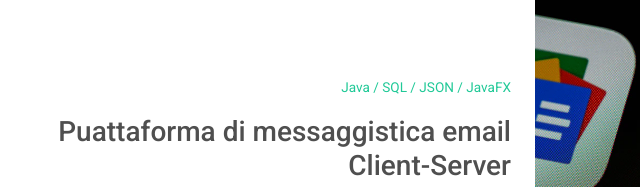
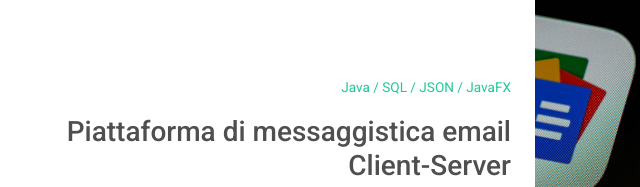
Before and after one commit to Oselium/Oselium.github.io, a plain HTML site: page index.html in a window 1280 px wide. Shown: the part 4021-4208 px from the top of the page, 105-745 px from the left. Drawn offline with Linux system fonts and the light colour scheme.

Commit message:
Update index.html
minor grammar fixes.

```diff
--- a/index.html
+++ b/index.html
@@ -299,7 +299,7 @@
         <div class="col-md-6 d-flex align-items-center" data-aos="fade-right" data-aos-delay="100">
           <div class="m-4 mt-md-2 text-end">
             <p class="text-teal text-small">Java / SQL / JSON / JavaFX</p>
-            <h3>Puattaforma di messaggistica email Client-Server</h3>
+            <h3>Piattaforma di messaggistica email Client-Server</h3>
             <p class="text-muted">Un semplice servizio email in cui un singolo server si interfaccia tramite controller a uno o più client. <br>Permette scambio di messaggi, cancellazione, inoltro e reply.</p>
           </div>
         </div>
```
